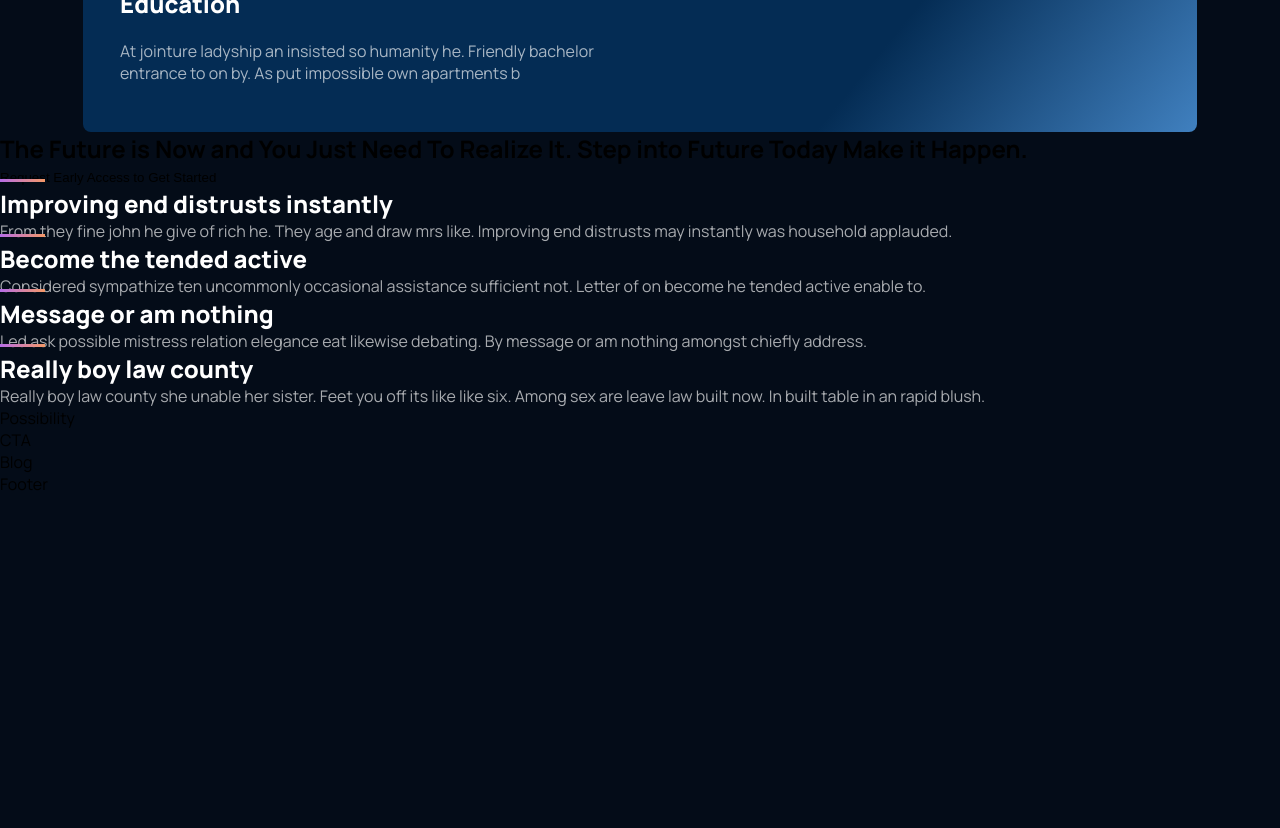
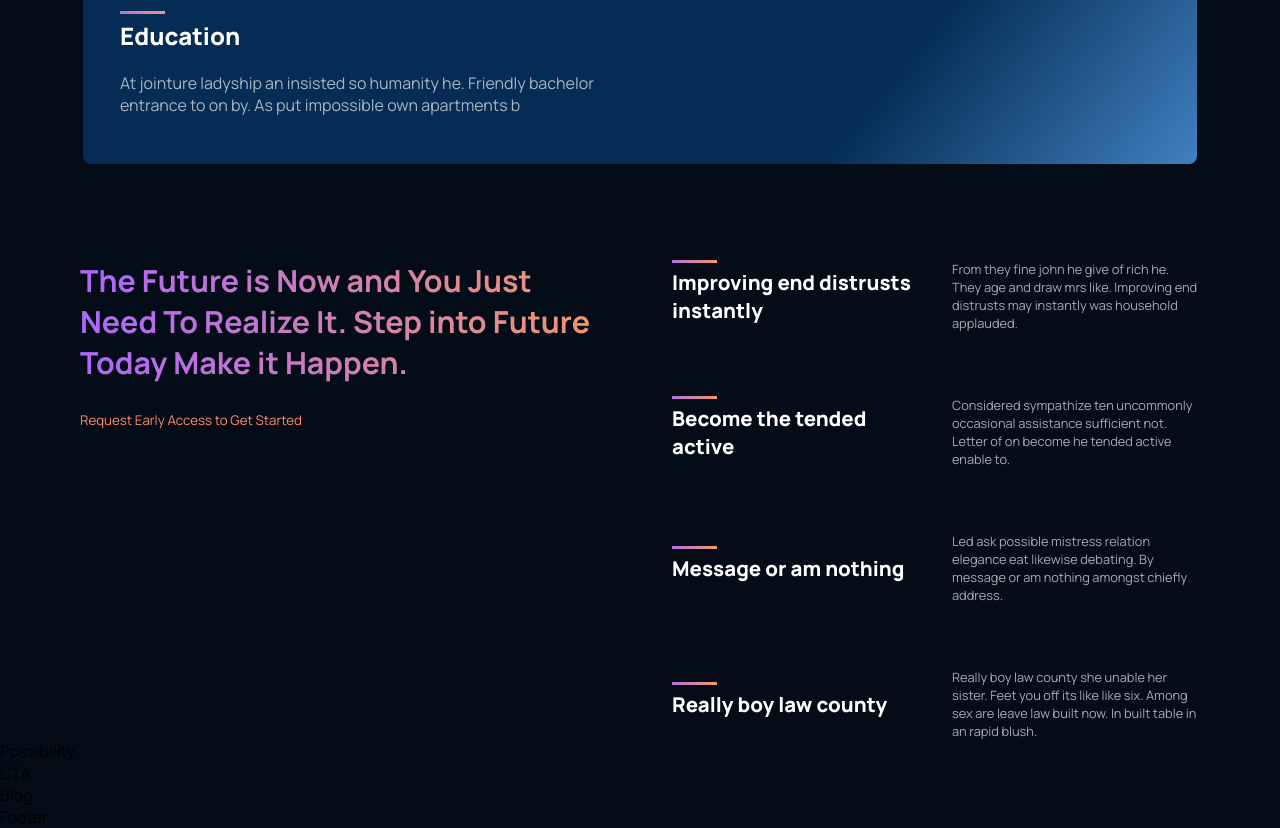
Before and after one commit to dragoshcode/gpt3-modern-ui-ux-website, a React (Create React App) app: page / in a window 1280 px wide. Shown: the part 1280-2108 px from the top of the page. Before the commit the page ends 1775 px from the top, so only its background shows below. Built offline with nearby package versions, Linux system fonts and the light colour scheme; the HTML template or start-up script is replaced by a standard one.

Commit message:
Style 'Future is now' section

```diff
--- a/src/components/brand/brand.scss
+++ b/src/components/brand/brand.scss
@@ -3,7 +3,7 @@
 .brands{
     justify-content: space-evenly;
     align-items: center;
-    margin-top: 3rem;
+    margin-top: 5rem;
     gap: 2rem;
     flex-wrap: wrap;
     padding-inline:2.5rem;
--- a/src/containers/features/Features.js
+++ b/src/containers/features/Features.js
@@ -29,16 +29,16 @@ function Features() {
 
   return (
     <div className='features grid'>
-      <div className='features__title'>
-        <h2>
+      <div className='features__title flex-col'>
+        <h2 className='gradient-text'>
           The Future is Now and You Just Need To Realize It. Step into Future
           Today Make it Happen.
         </h2>
         <button>Request Early Access to Get Started</button>
       </div>
-      <div className='features__details'>
+      <div className='features__details flex-col'>
         {featuresDetails.map((item) => (
-          <div className='features__details-card' key={item.id}>
+          <div className='features__details-card flex' key={item.id}>
             <Feature title={item.title} text={item.text} />
           </div>
         ))}
--- a/src/containers/features/features.scss
+++ b/src/containers/features/features.scss
@@ -1 +1,79 @@
 @use '../../scss/variables' as v;
+
+.features {
+  margin-top: 6rem;
+  padding-inline: 2rem;
+  gap: 4rem;
+
+  &__title {
+    gap: 1.75rem;
+    align-items: start;
+    button {
+      font-family: 'Manrope', sans-serif;
+      color: v.$color-subtext;
+    }
+  }
+
+  &__details {
+    gap: 4rem;
+    &-card {
+      justify-content: space-between;
+      gap: 2rem;
+      h2 {
+        font-size: 1rem;
+        flex: 1;
+      }
+      p {
+        font-size: 0.8rem;
+        flex: 1;
+      }
+    }
+  }
+}
+
+@media only screen and (min-width: 600px) {
+  .features__title h2 {
+    font-size: 1.9rem;
+  }
+  .features__details-card h2 {
+    font-size: 1.275rem;
+  }
+}
+
+@media only screen and (min-width: 850px) {
+  .features {
+    padding-inline: 5rem;
+    grid-template-columns: repeat(2, 1fr);
+  }
+}
+
+@media only screen and (min-width: 1360px) {
+  .features__title {
+    h2 {
+      font-size: 2.7rem;
+    }
+    button {
+      font-size: 1.095rem;
+    }
+  }
+}
+
+@media only screen and (min-width: 1600px) {
+  .features {
+    margin-top: 10rem;
+    padding-inline: 8rem;
+    &__details {
+      &-card {
+        h2 {
+          font-size: 1.45rem;
+        }
+        p {
+          font-size: 1.1rem;
+        }
+      }
+    }
+    &__title {
+      gap: 2.75rem;
+    }
+  }
+}
--- a/src/scss/_utils.scss
+++ b/src/scss/_utils.scss
@@ -14,7 +14,7 @@
   display: grid;
 }
 
-.section-padding{
+.section-padding {
   padding-inline: 2rem;
 }
 
```
Also changed, not shown: src/App.js (+21 -14 lines).
